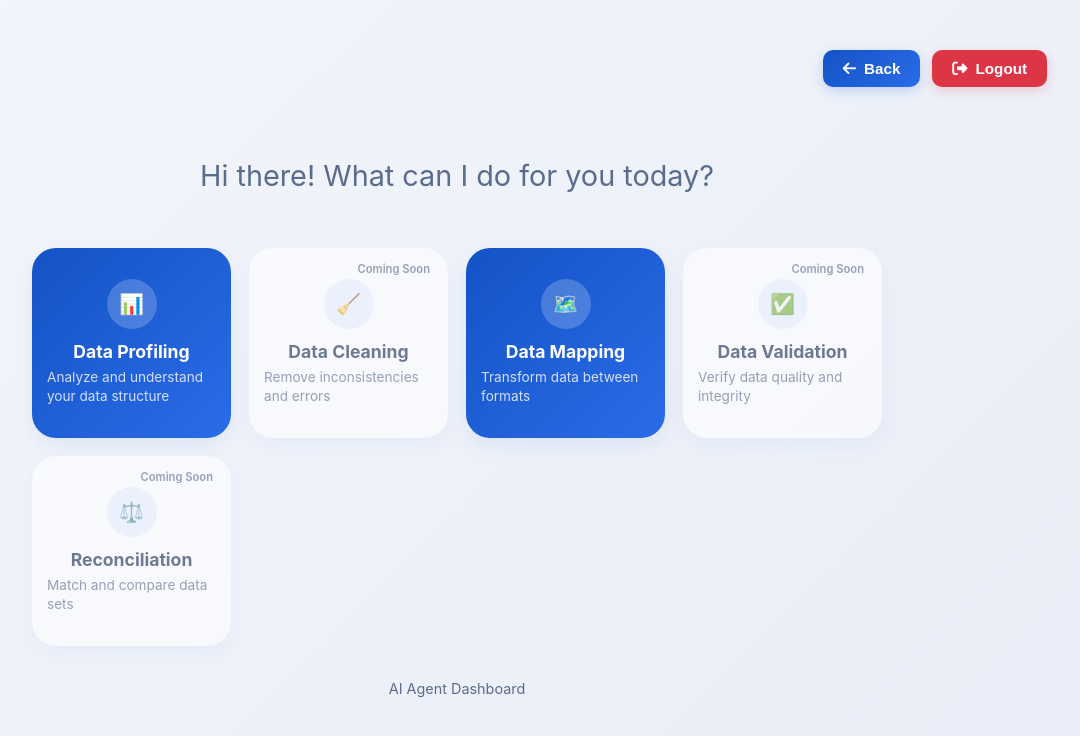
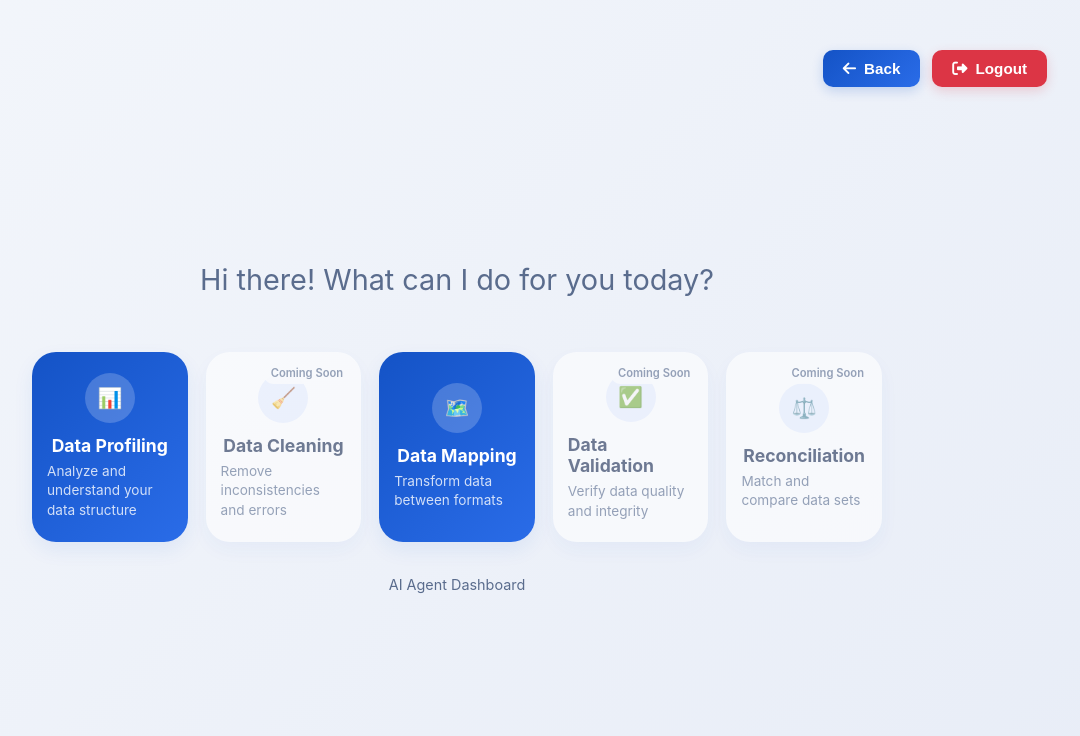
Before and after one commit to rashmibanna/DataAgentProject, a React (Create React App) app in the folder dataAgent/frontend/: page / in a window 1280 px wide. Shown: the top 736 px of the page, without its empty margins (183-1263 px from the left). Built offline with nearby package versions, Linux system fonts and the light colour scheme; sample sign-in values are in the browser's storage.

Commit message:
your message about the UI change

```diff
--- a/dataAgent/frontend/src/pages/dashboard.css
+++ b/dataAgent/frontend/src/pages/dashboard.css
@@ -345,7 +345,7 @@
 .grid {
     display: grid;
     grid-template-columns: repeat(auto-fit, minmax(200px, 1fr));
-    grid-template-columns: repeat(4, 1fr);
+    grid-template-columns: repeat(5, 1fr);
     gap: 18px;
     max-width: 850px;
     margin: 0 auto;
--- a/dataAgent/frontend/src/pages/dashboard.jsx
+++ b/dataAgent/frontend/src/pages/dashboard.jsx
@@ -50,6 +50,10 @@ const Dashboard = () => {
       const storedEmail = localStorage.getItem("user_email");
 
       // SCENARIO A: User just arrived from Login (Data is in URL)
+      if((!urlEmail && !storedEmail) || (!urlToken && !storedToken))
+      {
+        window.location.href = `${process.env.REACT_APP_BASE_FRONTEND_URL}?action=logout`;
+      }
       if (urlToken && urlEmail) {
         console.log("📥 New login detected from URL. Saving session...");
 
```
